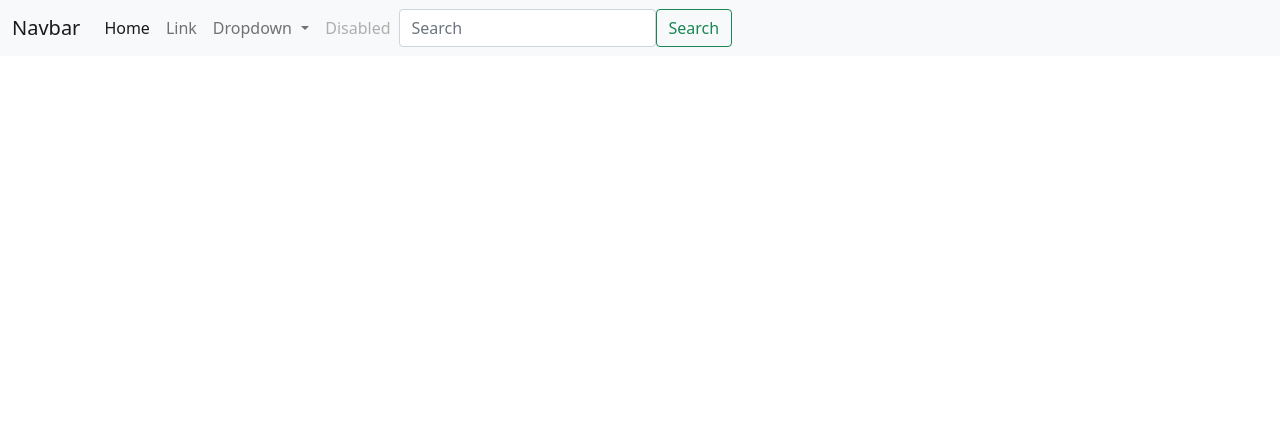
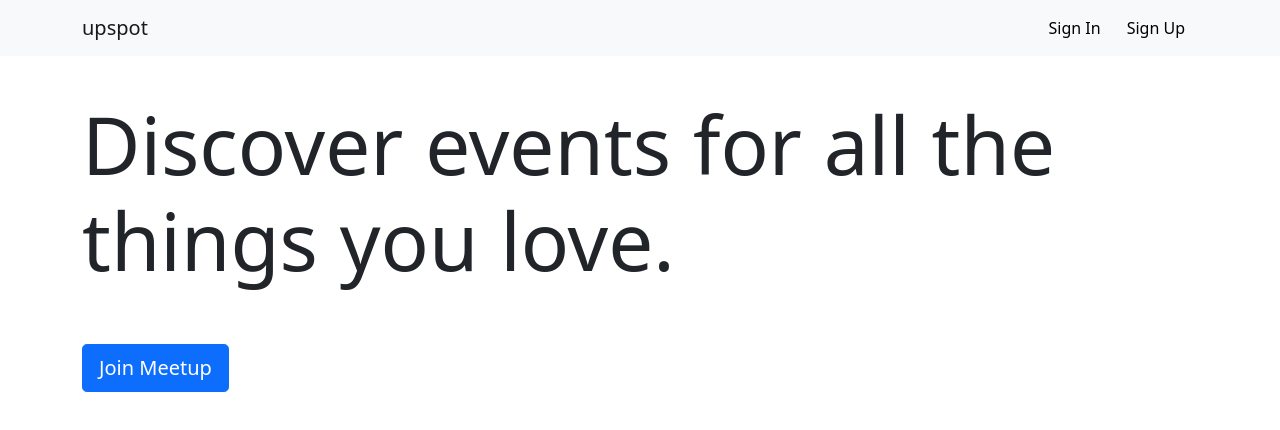
Before and after one commit to FranciscoMendes10866/upspot, a Nuxt app in the folder client/: page / in a window 1280 px wide. Shown: the top 430 px of the page. Built offline with nearby package versions, Linux system fonts and the light colour scheme.

Commit message:
boostrap

```diff
--- a/client/components/Navbar.vue
+++ b/client/components/Navbar.vue
@@ -1,69 +1,12 @@
 <template>
   <div>
-    <nav class="navbar navbar-expand-lg navbar-light bg-light">
-      <div class="container-fluid">
-        <a class="navbar-brand" href="#">Navbar</a>
-        <button
-          class="navbar-toggler"
-          type="button"
-          data-toggle="collapse"
-          data-target="#navbarSupportedContent"
-          aria-controls="navbarSupportedContent"
-          aria-expanded="false"
-          aria-label="Toggle navigation"
-        >
-          <span class="navbar-toggler-icon"></span>
-        </button>
-        <div class="collapse navbar-collapse" id="navbarSupportedContent">
-          <ul class="navbar-nav mr-auto mb-2 mb-lg-0">
-            <li class="nav-item">
-              <a class="nav-link active" aria-current="page" href="#">Home</a>
-            </li>
-            <li class="nav-item">
-              <a class="nav-link" href="#">Link</a>
-            </li>
-            <li class="nav-item dropdown">
-              <a
-                class="nav-link dropdown-toggle"
-                href="#"
-                id="navbarDropdown"
-                role="button"
-                data-toggle="dropdown"
-                aria-expanded="false"
-              >
-                Dropdown
-              </a>
-              <ul class="dropdown-menu" aria-labelledby="navbarDropdown">
-                <li><a class="dropdown-item" href="#">Action</a></li>
-                <li><a class="dropdown-item" href="#">Another action</a></li>
-                <li><hr class="dropdown-divider" /></li>
-                <li>
-                  <a class="dropdown-item" href="#">Something else here</a>
-                </li>
-              </ul>
-            </li>
-            <li class="nav-item">
-              <a
-                class="nav-link disabled"
-                href="#"
-                tabindex="-1"
-                aria-disabled="true"
-                >Disabled</a
-              >
-            </li>
-          </ul>
-          <form class="d-flex">
-            <input
-              class="form-control mr-2"
-              type="search"
-              placeholder="Search"
-              aria-label="Search"
-            />
-            <button class="btn btn-outline-success" type="submit">
-              Search
-            </button>
-          </form>
-        </div>
+    <nav class="navbar navbar-light bg-light fixed-top">
+      <div class="container">
+        <a class="navbar-brand font-weight-bold">upspot</a>
+        <form class="d-flex">
+          <button class="btn btn-light" type="submit">Sign In</button>
+          <button class="btn btn-light" type="submit">Sign Up</button>
+        </form>
       </div>
     </nav>
   </div>
--- a/client/pages/index.vue
+++ b/client/pages/index.vue
@@ -1,6 +1,18 @@
 <template>
   <div>
     <Navbar />
+    <div class="container mt-5">
+      <div class="row py-5">
+        <div class="col-sm">
+          <h1 class="text-left display-1 font-weight-bold">
+            Discover events for all the things you love.
+          </h1>
+          <button type="button" class="btn btn-primary btn-lg mt-5">
+            Join Meetup
+          </button>
+        </div>
+      </div>
+    </div>
   </div>
 </template>
 
```
